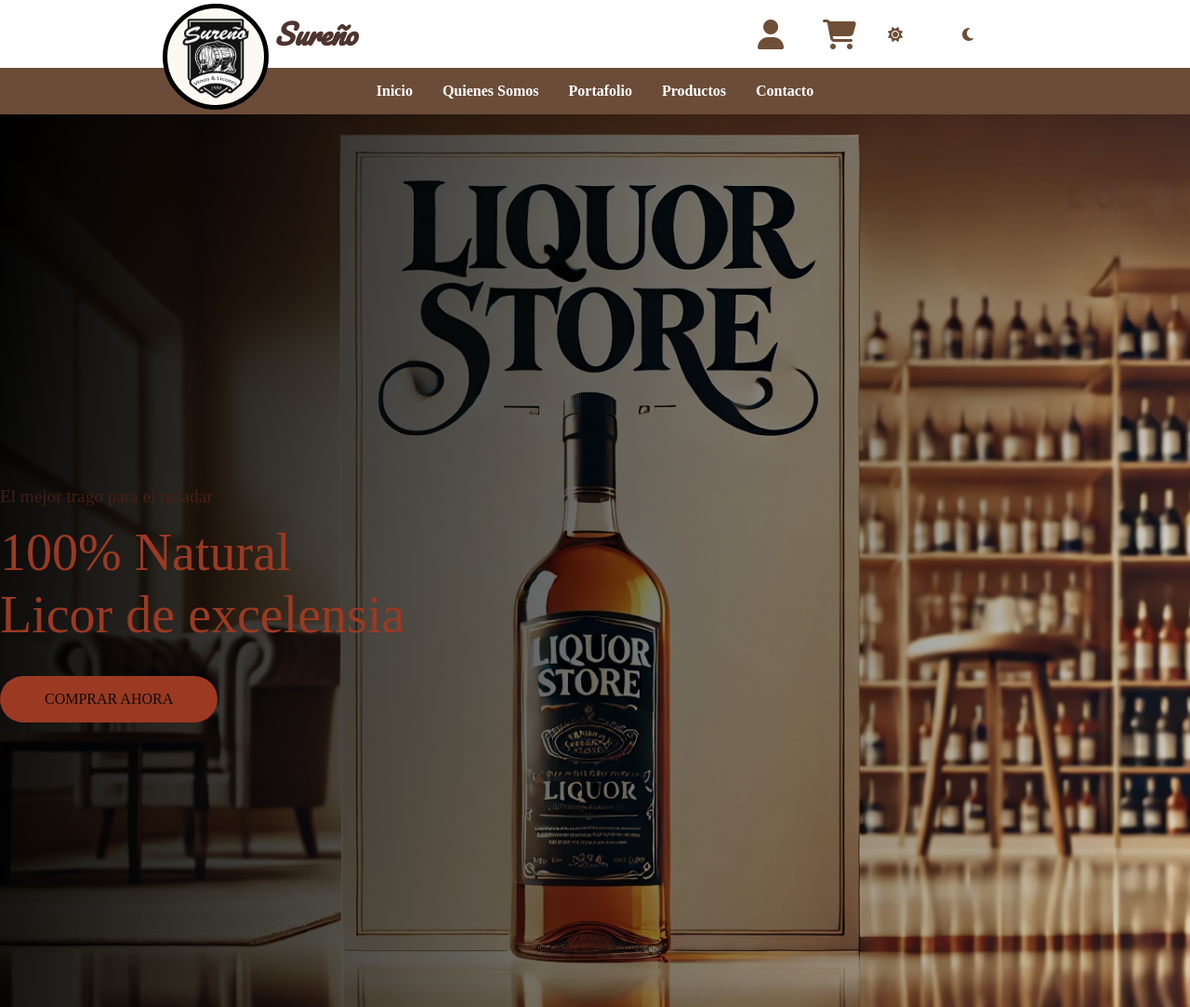
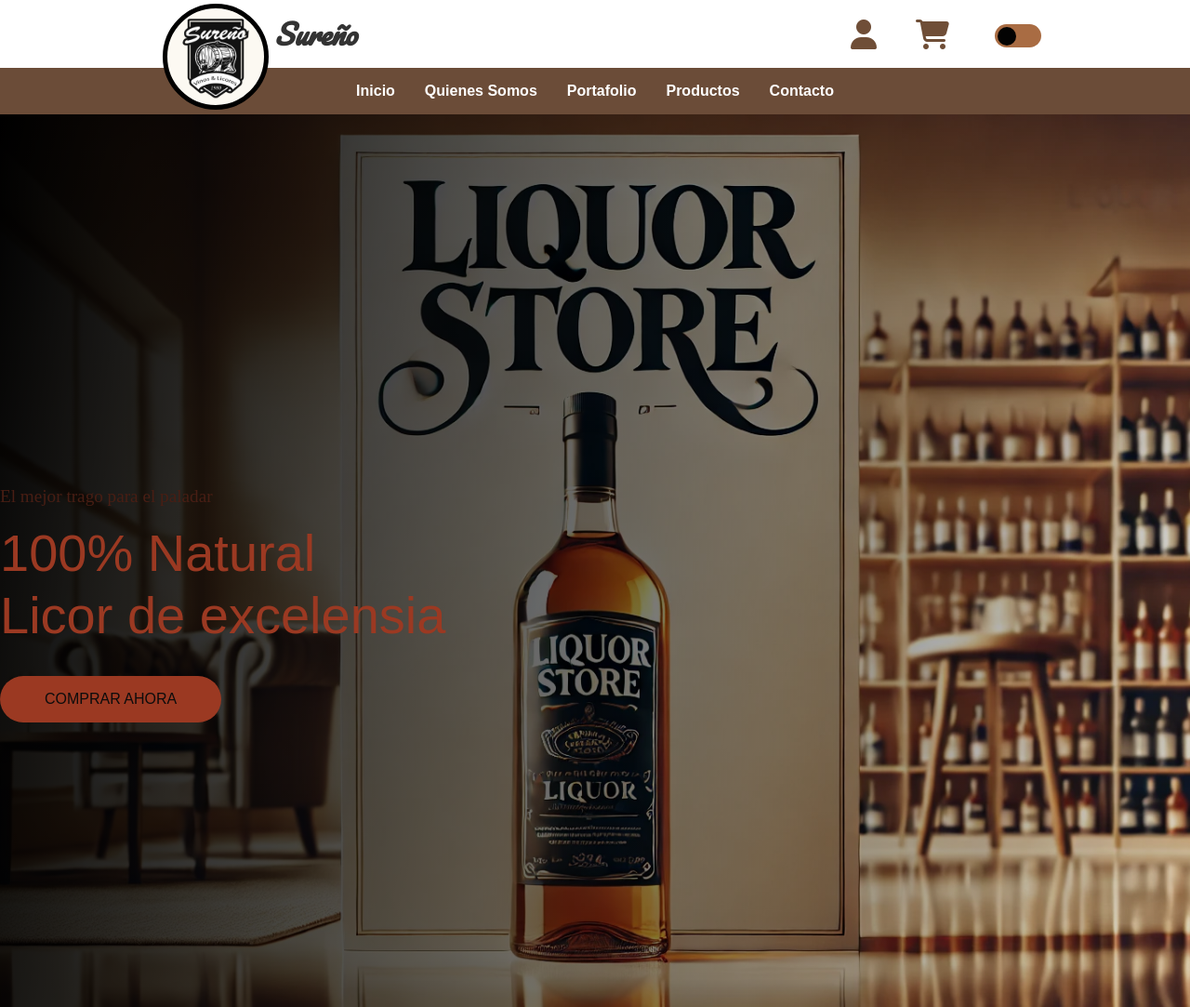
Before and after one commit to luis-sagx/SurenioWebsite, a plain HTML site: page index.html in a window 1280 px wide. Shown: the top 1083 px of the page at 93% size. Drawn offline with nearby package versions, Linux system fonts and the light colour scheme.

Commit message:
V1.2.7
Updates

```diff
--- a/index.html
+++ b/index.html
@@ -8,6 +8,7 @@
     <link rel="stylesheet" href="https://cdnjs.cloudflare.com/ajax/libs/font-awesome/6.7.1/css/all.min.css" integrity="sha512-5Hs3dF2AEPkpNAR7UiOHba+lRSJNeM2ECkwxUIxC1Q/FLycGTbNapWXB4tP889k5T5Ju8fs4b1P5z/iB4nMfSQ==" crossorigin="anonymous" referrerpolicy="no-referrer" />
     <link href="https://fonts.googleapis.com/css2?family=Pacifico&display=swap" rel="stylesheet">
     <link href='https://unpkg.com/boxicons@2.1.4/css/boxicons.min.css' rel='stylesheet'>
+    <link rel="stylesheet" href="./css/carkit.css">
     <title>Inicio-Sureño</title>
 </head>
 <body>
@@ -22,14 +23,15 @@
                     <a href="login.html">
                         <i class="fa-solid fa-user fa-2x"></i>
                     </a>
-                    <a href="shopping.html">
+                    <a href="carKit.html">
                         <i class="fa-solid fa-cart-shopping fa-2x"></i>
                     </a>
-                    <label class="theme-toggle">
+                    <div class="theme-toggle">
                         <input type="checkbox" id="dark-mode-toggle">
-                        <i class="fa-solid fa-sun"></i>
-                        <i class="fa-solid fa-moon"></i>
-                    </label>
+                        <label for="dark-mode-toggle">
+                            <div class="bolita"></div>
+                        </label>
+                    </div>
                 </div>
             </div>
         </header>
@@ -46,7 +48,7 @@
             <div class="content-banner">
                 <p>El mejor trago para el paladar</p>
                 <h2>100% Natural <br>Licor de excelensia</h2>
-                <a href="#">Comprar Ahora</a>
+                <a href="./carKit.html">Comprar Ahora</a>
             </div>
         </section>
         <section class="licor">
@@ -104,7 +106,7 @@
                         <h3>Fabricantes</h3>
                     </div>
                     <div class="services-1">
-                        <a href=""><img src="./images/producto.png" alt=""></a>
+                        <a href="carKit.html"><img src="./images/producto.png" alt=""></a>
                         <h3>Productos</h3>
                     </div>
                 </div>
```
